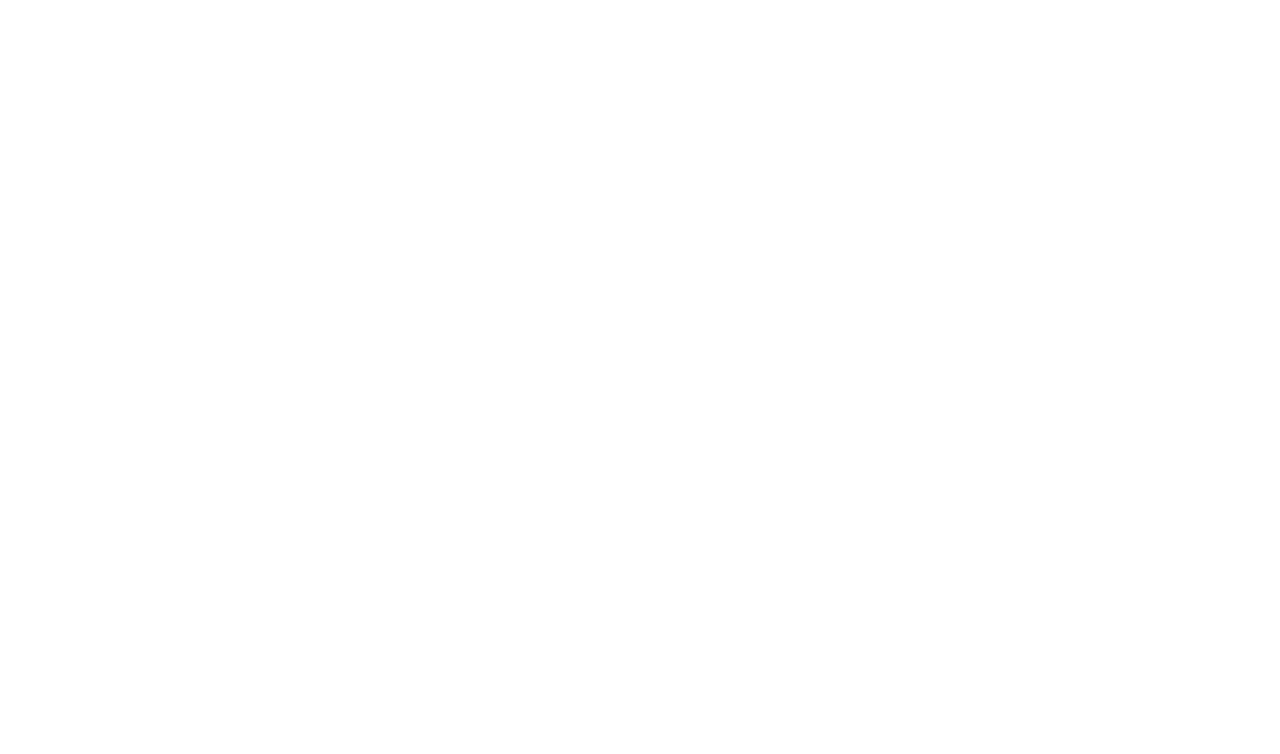
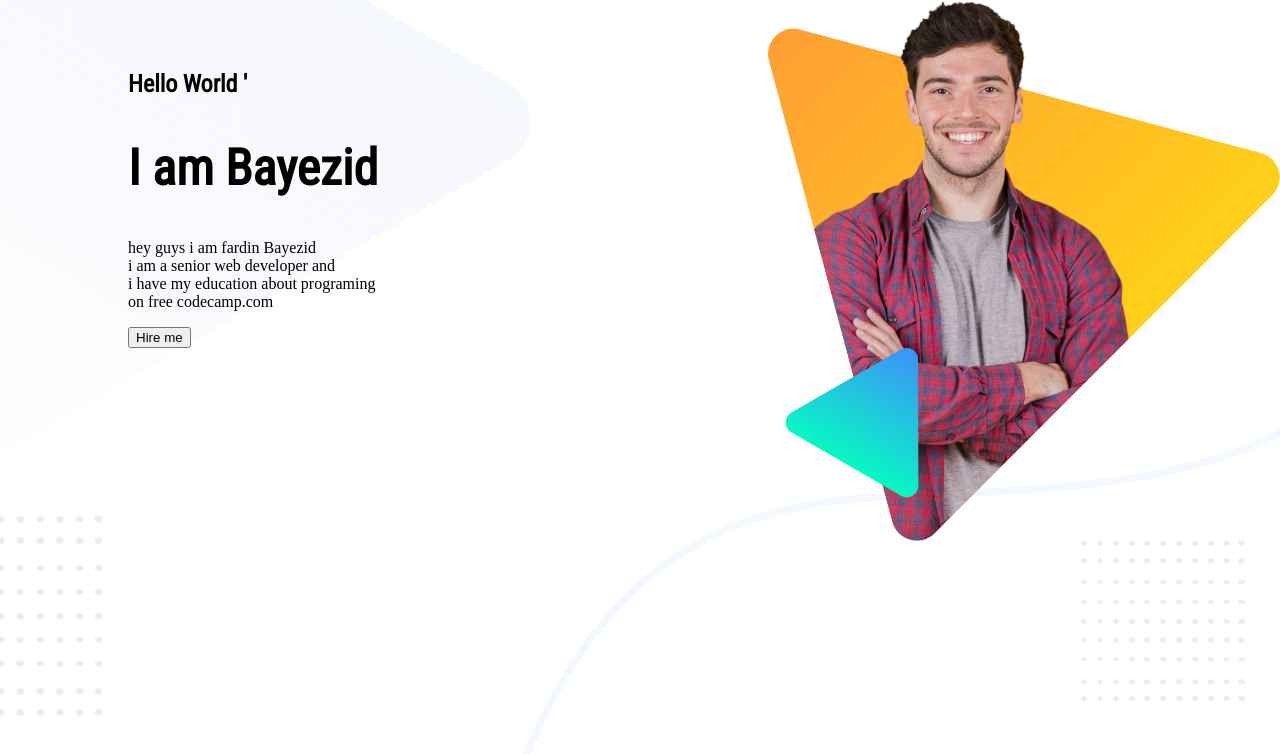
Before and after one commit to Bayezid075/branded-portfolio, a plain HTML site: page index.html in a window 1280 px wide. Drawn offline with Linux system fonts and the light colour scheme.

Commit message:
done heading Html

```diff
--- /dev/null
+++ b/css/style.css
@@ -0,0 +1,31 @@
+body{
+    margin: 0;
+    padding: 0;
+}
+.top-section{
+    height: 100vh;
+    background-image: url("/image/header-bg.png");
+    background-size: cover;
+}
+.heding-header{
+    font-family: 'Roboto', sans-serif;
+font-family: 'Roboto Condensed', sans-serif;
+}
+.heading-text{
+    font-family: 'Roboto', sans-serif;
+font-family: 'Roboto Condensed', sans-serif;
+font-size: 50px;
+}
+.text-section{
+    margin-top: 50px;
+}
+.box{
+    float: left;
+    width: 40%;
+    margin-left: 5%;
+
+    padding-left: 5%;
+}
+.img-section > img{
+width: 100%;
+}
--- a/index.html
+++ b/index.html
@@ -1,12 +1,48 @@
 <!DOCTYPE html>
 <html lang="en">
-<head>
-    <meta charset="UTF-8">
-    <meta http-equiv="X-UA-Compatible" content="IE=edge">
-    <meta name="viewport" content="width=device-width, initial-scale=1.0">
+  <head>
+    <meta charset="UTF-8" />
+    <meta http-equiv="X-UA-Compatible" content="IE=edge" />
+    <meta name="viewport" content="width=device-width, initial-scale=1.0" />
+    <!-- link font  -->
+    <link rel="preconnect" href="https://fonts.googleapis.com">
+<link rel="preconnect" href="https://fonts.gstatic.com" crossorigin>
+<link href="https://fonts.googleapis.com/css2?family=Roboto+Condensed&family=Roboto:ital@1&display=swap" rel="stylesheet">
+
+<link rel="preconnect" href="https://fonts.googleapis.com">
+<link rel="preconnect" href="https://fonts.gstatic.com" crossorigin>
+<link href="https://fonts.googleapis.com/css2?family=Roboto+Condensed&family=Roboto+Mono:wght@100&family=Roboto:ital@1&display=swap" rel="stylesheet">
+    <!-- finish link font  -->
+    <link rel="stylesheet" href="/css/style.css" />
     <title>Bayezid | Branded portfolio</title>
-</head>
-<body>
 
-</body>
+  </head>
+  <body>
+    <section class="top-section">
+      <div class="text-section box">
+        <h1 class="heding-header">Hello World '</h1>
+        <h1 class="heading-text" >I am Bayezid</h1>
+        <p>
+            hey guys i am fardin Bayezid
+            <br>
+            i am a senior web developer and
+            <br>
+            i have my education about programing
+            <br>
+            on free codecamp.com
+        </p>
+        <button class="hire-me">
+            Hire me
+        </button>
+
+    </div>
+
+
+
+    <div class="img-section box">
+        <img src="/image/peter.png" alt="">
+    </div>
+
+    </section>
+  </body>
 </html>
```
